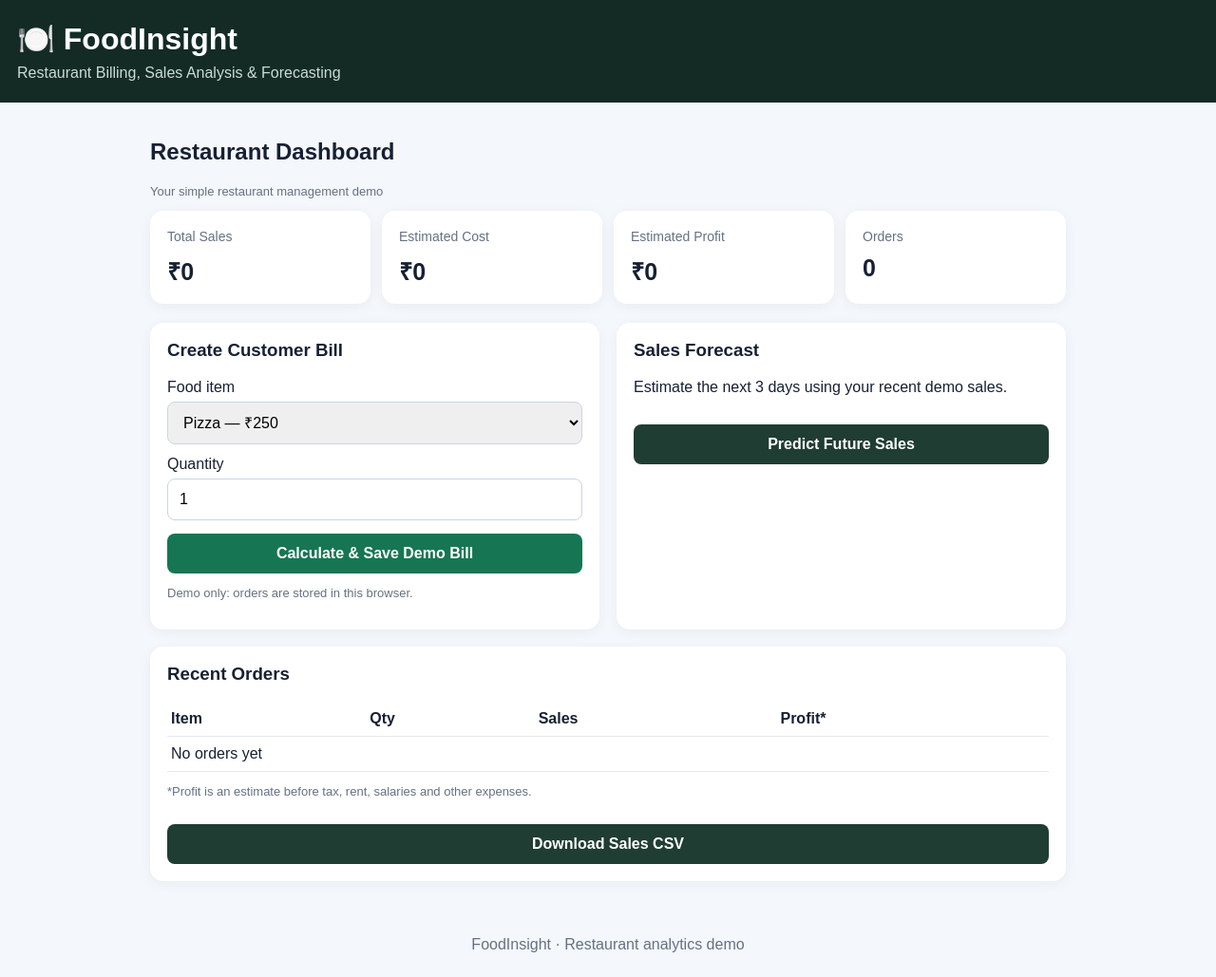
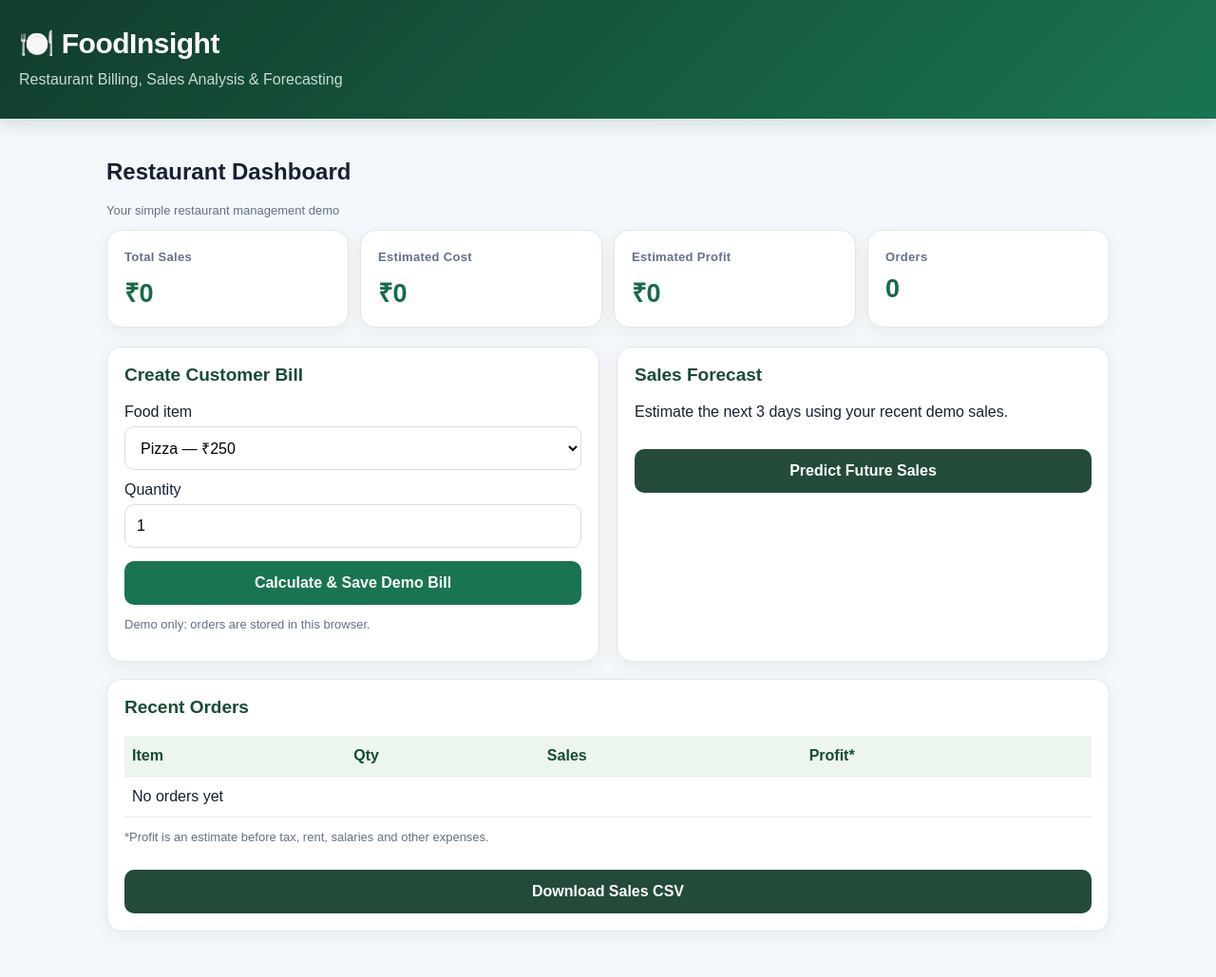
Before and after one commit to tarique80025-oss/foodinsight, a plain HTML site: page index.html in a window 1280 px wide. Shown: the top 1029 px of the page at 95% size. Drawn offline with Linux system fonts and the light colour scheme.

Commit message:
Enhance design of index.html with new styles
Updated styles for improved design and layout.

```diff
--- a/index.html
+++ b/index.html
@@ -8,6 +8,120 @@
   <style>
     * { box-sizing: border-box; }
     body {
+/* FoodInsight professional design upgrade */
+body {
+  background: #f1f5f2;
+  color: #172b24;
+  font-family: Arial, sans-serif;
+}
+
+header {
+  background: linear-gradient(135deg, #123d2c, #197451);
+  padding: 28px 20px;
+  box-shadow: 0 5px 18px rgba(15, 60, 42, 0.15);
+}
+
+header h1 {
+  font-size: 30px;
+  letter-spacing: -0.5px;
+}
+
+header p {
+  line-height: 1.6;
+}
+
+main {
+  max-width: 1100px;
+  padding: 22px;
+}
+
+.card, section {
+  border: 1px solid #e0e9e2;
+  border-radius: 16px;
+  box-shadow: 0 5px 18px rgba(26, 58, 42, 0.06);
+}
+
+.card {
+  transition: transform 0.2s ease, box-shadow 0.2s ease;
+}
+
+.card:hover {
+  transform: translateY(-3px);
+  box-shadow: 0 8px 22px rgba(26, 58, 42, 0.12);
+}
+
+.card span {
+  font-size: 13px;
+  font-weight: 600;
+  letter-spacing: 0.3px;
+}
+
+.card h2 {
+  color: #176b49;
+  font-size: 27px;
+}
+
+section h3 {
+  color: #174c36;
+  font-size: 19px;
+}
+
+input, select {
+  background: #fff;
+  border: 1px solid #d5e1d8;
+  border-radius: 10px;
+  min-height: 46px;
+}
+
+input:focus, select:focus {
+  outline: 2px solid #6fbd91;
+  border-color: #197451;
+}
+
+button {
+  background: #197451;
+  border-radius: 10px;
+  min-height: 46px;
+  cursor: pointer;
+  transition: background 0.2s ease;
+}
+
+button:hover {
+  background: #12583b;
+}
+
+.secondary {
+  background: #244b3a;
+}
+
+table th {
+  background: #edf5ef;
+  color: #174c36;
+}
+
+table td, table th {
+  padding: 12px 8px;
+}
+
+footer {
+  border-top: 1px solid #e0e9e2;
+  margin-top: 24px;
+}
+
+@media (max-width: 480px) {
+  main {
+    padding: 14px;
+  }
+
+  header h1 {
+    font-size: 25px;
+  }
+
+  .card, section {
+    padding: 14px;
+  }
+}
+
       margin: 0; font-family: Arial, sans-serif;
       background: #f4f7fb; color: #172033;
     }
```
